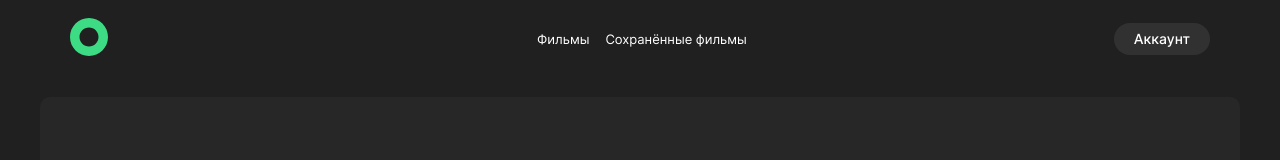
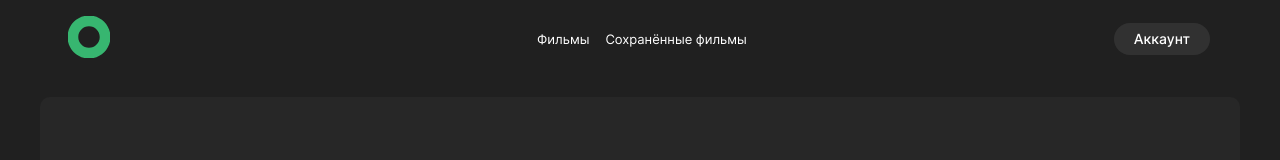
Before and after one commit to Fe1ch/movies-explorer-frontend, a React (Create React App) app: page / in a window 1280 px wide. In both pictures the pointer is over the picture 89 px from the left and 37 px from the top of the page. Shown: the top 160 px of the page. Built offline with nearby package versions, Linux system fonts and the light colour scheme.

Commit message:
Hover effect

```diff
--- a/src/components/Header/Header.css
+++ b/src/components/Header/Header.css
@@ -9,6 +9,12 @@
   padding: 18px 0 18px;
   width: 38px;
   height: 38px;
+  transition: opacity 0.5s, transform 0.5s;
+}
+
+.header__logo:hover {
+  opacity: 0.8;
+  transform: scale(1.13)
 }
 
 @media screen and (max-width: 769px) {
--- a/src/components/PageNotFound/PageNotFound.css
+++ b/src/components/PageNotFound/PageNotFound.css
@@ -41,6 +41,11 @@
   line-height: 17px;
   color: #4285f4;
   margin: 184px auto 0;
+  transition: opacity 0.5s
+}
+
+.not-found__button:hover {
+  opacity: 0.8;
 }
 
 @media screen and (max-width: 769px) {
--- a/src/components/PageWithForm/Login/Login.jsx
+++ b/src/components/PageWithForm/Login/Login.jsx
@@ -47,7 +47,6 @@ const Login = ({ setLoggedIn }) => {
           required={true}
           validationMessage={values.email.validationMessage}
           minLength="2"
-          maxLength="30"
           placeholder="E-mail"
         />
         <Input
--- a/src/components/PageWithForm/Profile/Profile.jsx
+++ b/src/components/PageWithForm/Profile/Profile.jsx
@@ -1,7 +1,10 @@
 import './Profile.css';
 import { useForm } from '../../../utils/hooks/useForm';
+import { useNavigate } from 'react-router-dom';
 
 const Profile = ({ setIsLoggedIn }) => {
+
+  const navigate = useNavigate();
 
   const { values, handleChange } = useForm({
     name: {
@@ -18,6 +21,7 @@ const Profile = ({ setIsLoggedIn }) => {
 
   const handleLogout = () => {
     setIsLoggedIn(false);
+    navigate('/')
   };
   return (
     <section className="profile">
--- a/src/components/UserNavigation/UserNavigation.css
+++ b/src/components/UserNavigation/UserNavigation.css
@@ -48,9 +48,10 @@
   line-height: 16px;
   text-decoration: none;
   padding: 8px 20px;
+  transition: opacity 0.5s;
 }
 
-.navigation-bar__button:hover {
+.header__navigation-bar-button:hover {
   opacity: 0.8;
 }
 
```
